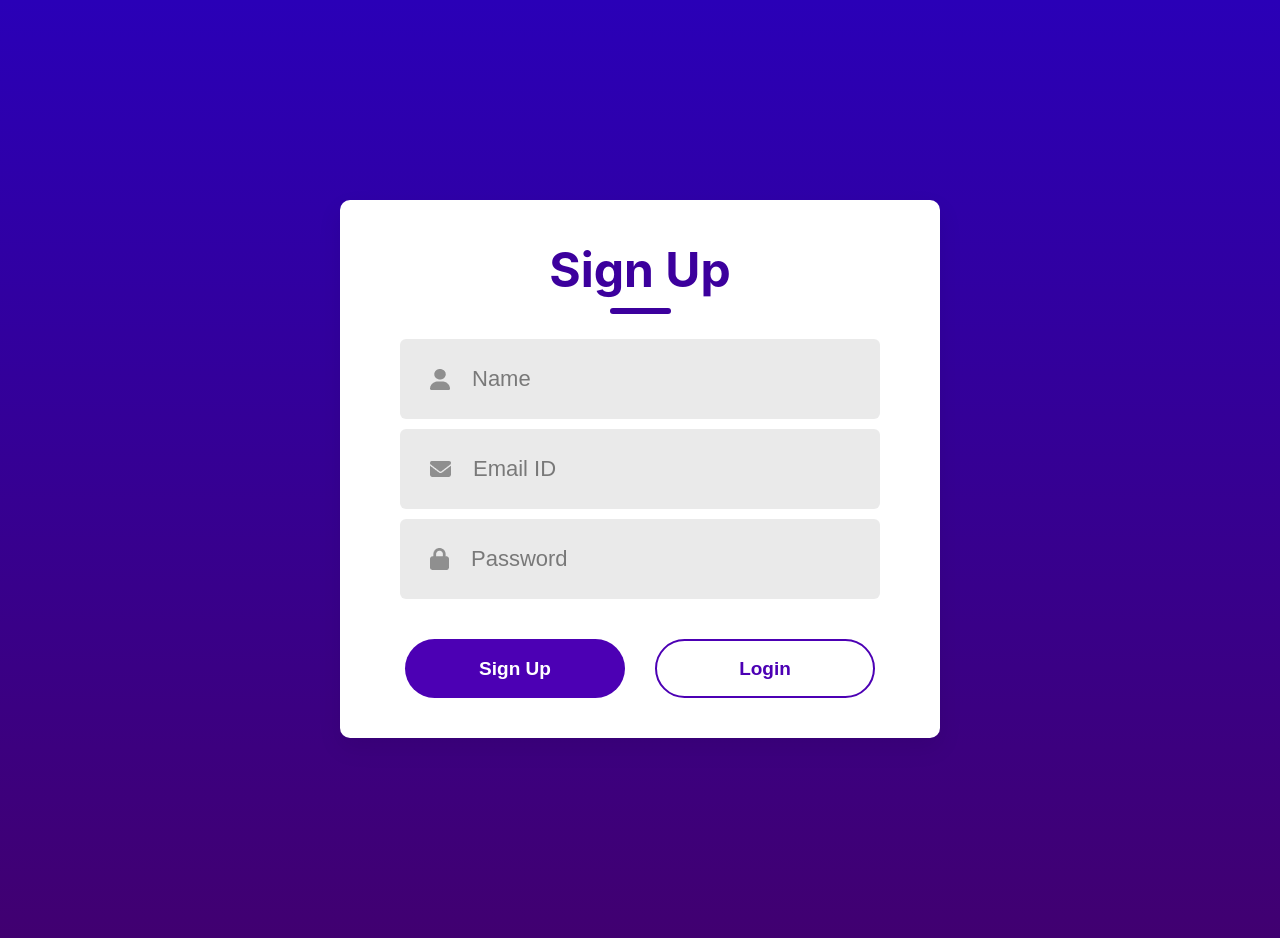
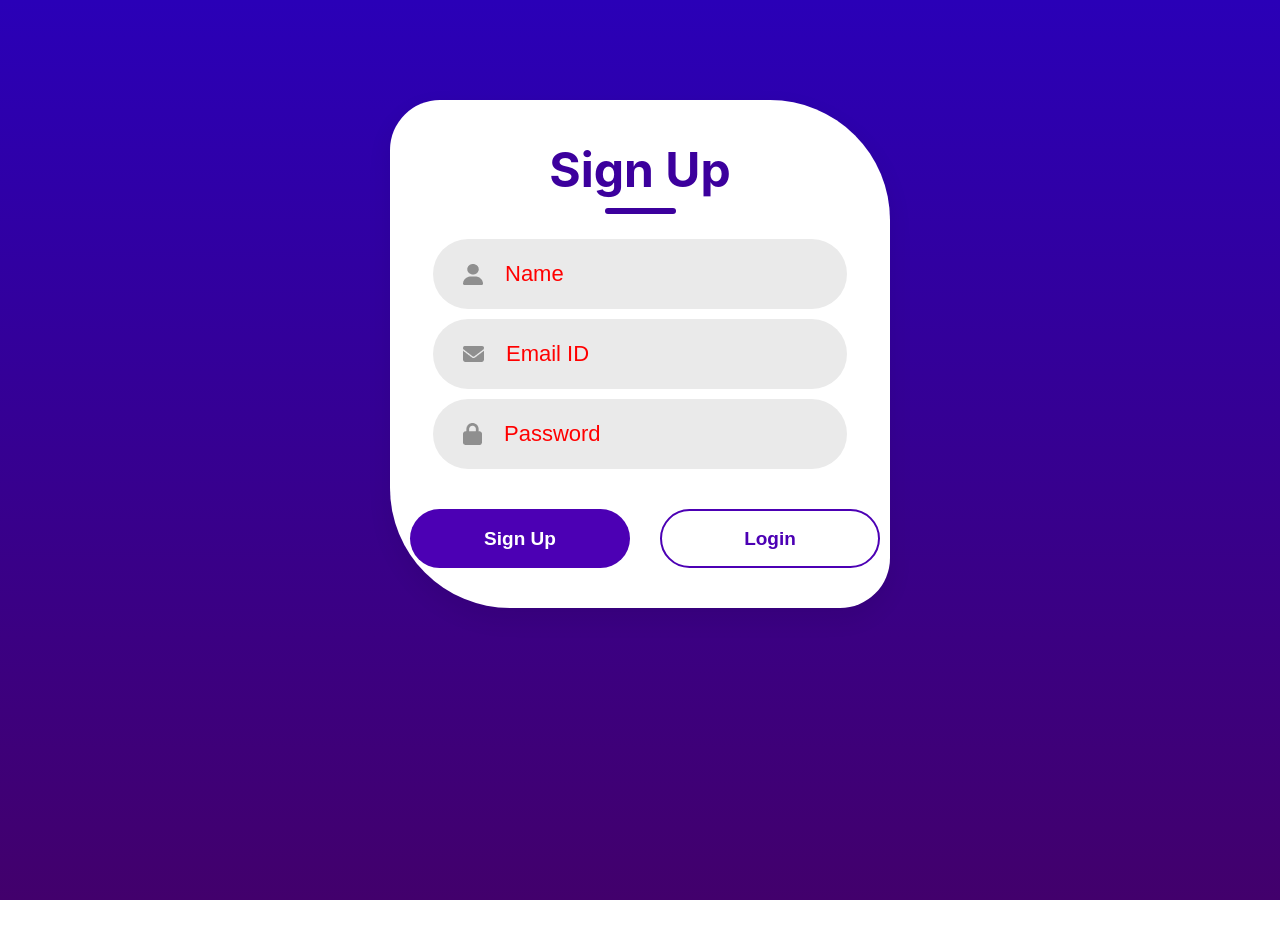
Before and after one commit to dhilip45/login-signup, a React (Create React App) app: page / in a window 1280 px wide. Shown: the top 938 px of the page. After the commit the page ends 900 px from the top, so only its background shows below. Built offline with nearby package versions, Linux system fonts and the light colour scheme.

Commit message:
update Styles

```diff
--- a/src/Components/LoginSignup/LoginSignup.css
+++ b/src/Components/LoginSignup/LoginSignup.css
@@ -3,11 +3,11 @@
   flex-direction: column;
   margin: auto;
   width: 100%;
-  max-width: 600px;
-  margin-top: 200px;
+  max-width: 500px;
+  margin-top: 100px;
   background-color: #ffffff;
   padding: 30px 20px 40px;
-  border-radius: 10px;
+  border-radius: 50px 120px;
   box-shadow: 0 10px 25px rgba(0, 0, 0, 0.08);
   box-sizing: border-box;
   position: relative;
@@ -57,7 +57,7 @@
 }
 
 .underline {
-  width: 61px;
+  width: 71px;
   height: 6px;
   background-color: #3c009d;
   border-radius: 9px;
@@ -67,7 +67,7 @@
   margin-top: 10px;
   text-align: center;
   color: #4c00b4;
-  font-size: 14px;
+  font-size: 15px;
 }
 
 .inputs {
@@ -79,10 +79,10 @@
 }
 
 .input {
-  width: 100%;
-  max-width: 480px;
-  height: 80px;
-  border-radius: 6px;
+  width: 90%;
+  max-width: 470px;
+  height: 70px;
+  border-radius: 50px;
   align-items: center;
   margin: auto;
   display: flex;
@@ -108,12 +108,12 @@
 }
 
 .input-field::placeholder {
-  color: #797979;
+  color: red;
   font-weight: 500;
 }
 
 .input-error {
-  border: 1px solid #e53e3e;
+  border: 2px solid #e53e3e;
   box-shadow: 0 0 0 1px rgba(229, 62, 62, 0.2);
 }
 
@@ -168,7 +168,7 @@
 
 .submit:hover {
   opacity: 0.9;
-  transform: translateY(-1px);
+  transform: translateY(-10px);
 }
 
 .submit:active {
```
Also changed, not shown: package.json (+4 -4 lines).
